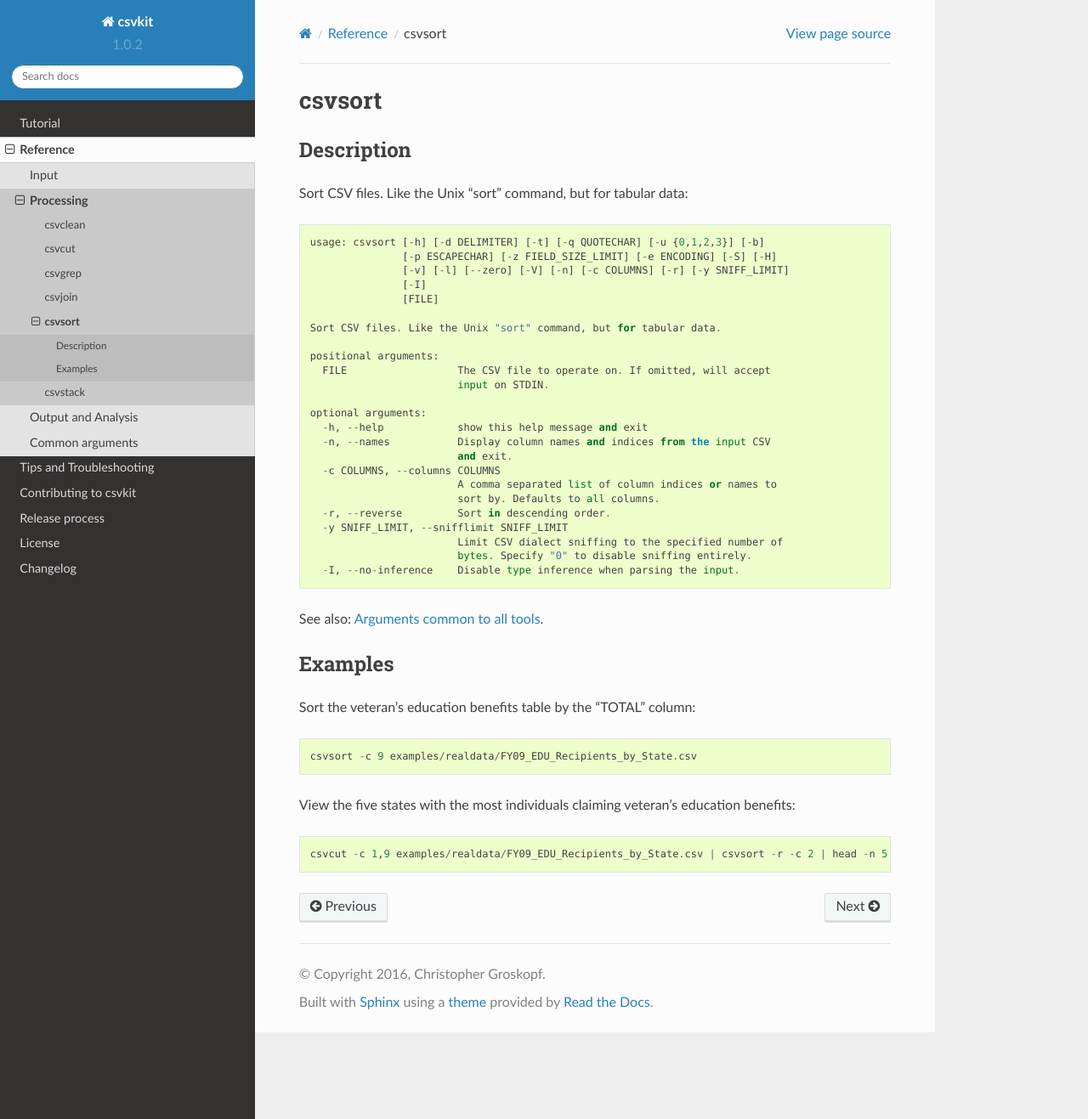
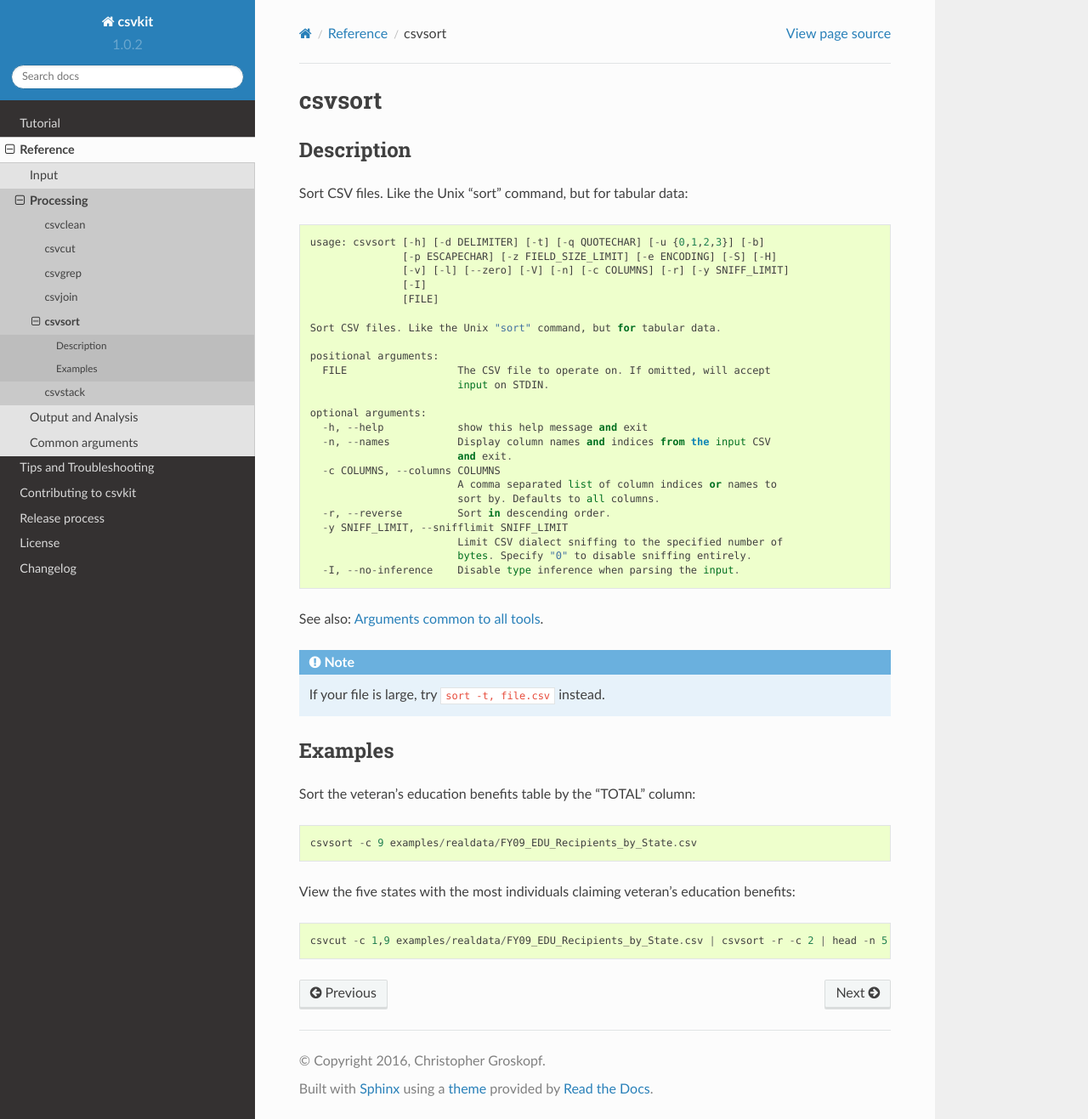
Before and after one commit to wireservice/csvkit, a Sphinx documentation site: the page built from docs/scripts/csvsort.rst, in a window 1280 px wide and 1317 px high. Shown: the whole window at 85% size. Built offline with Sphinx 7.4.7 and the Read the Docs theme 2.0.0, drawn with Linux system fonts in a browser that asks for light colours.

Commit message:
Add performance note for csvsort

```diff
--- a/docs/scripts/csvsort.rst
+++ b/docs/scripts/csvsort.rst
@@ -34,6 +34,10 @@
 
 See also: :doc:`../common_arguments`.
 
+.. note ::
+
+    If your file is large, try :code:`sort -t, file.csv` instead.
+
 Examples
 ========
 
```
